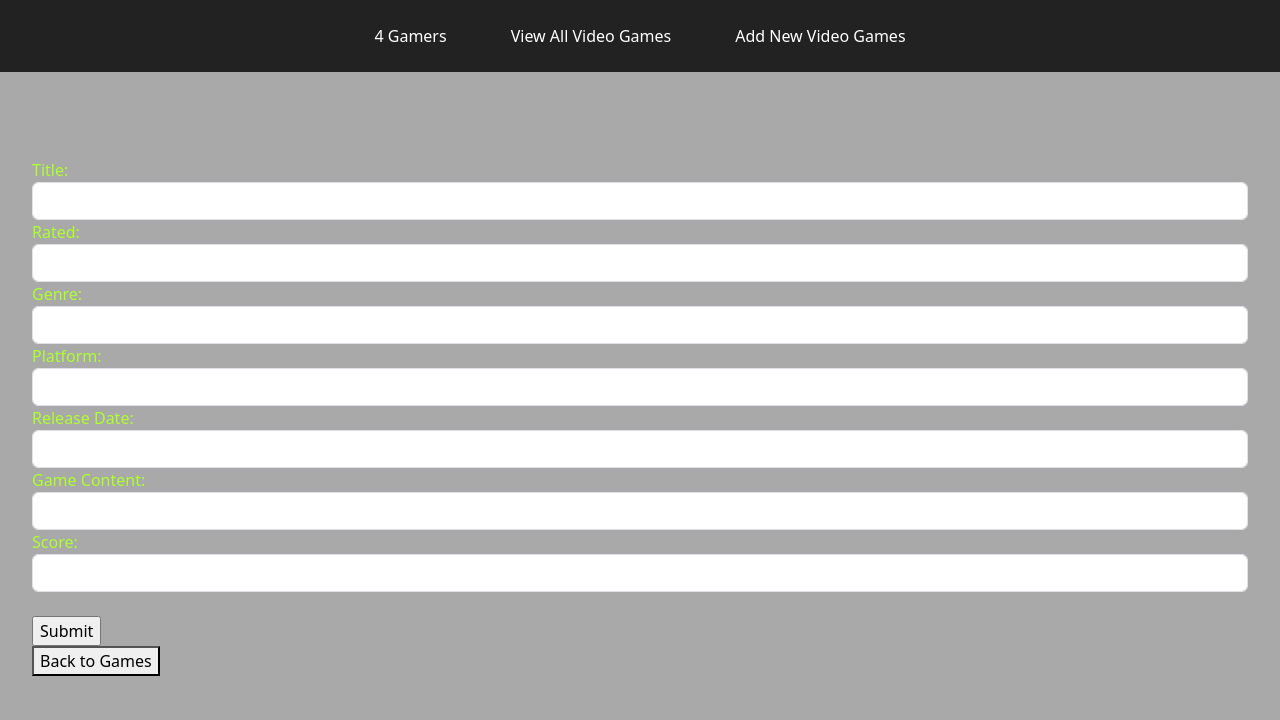
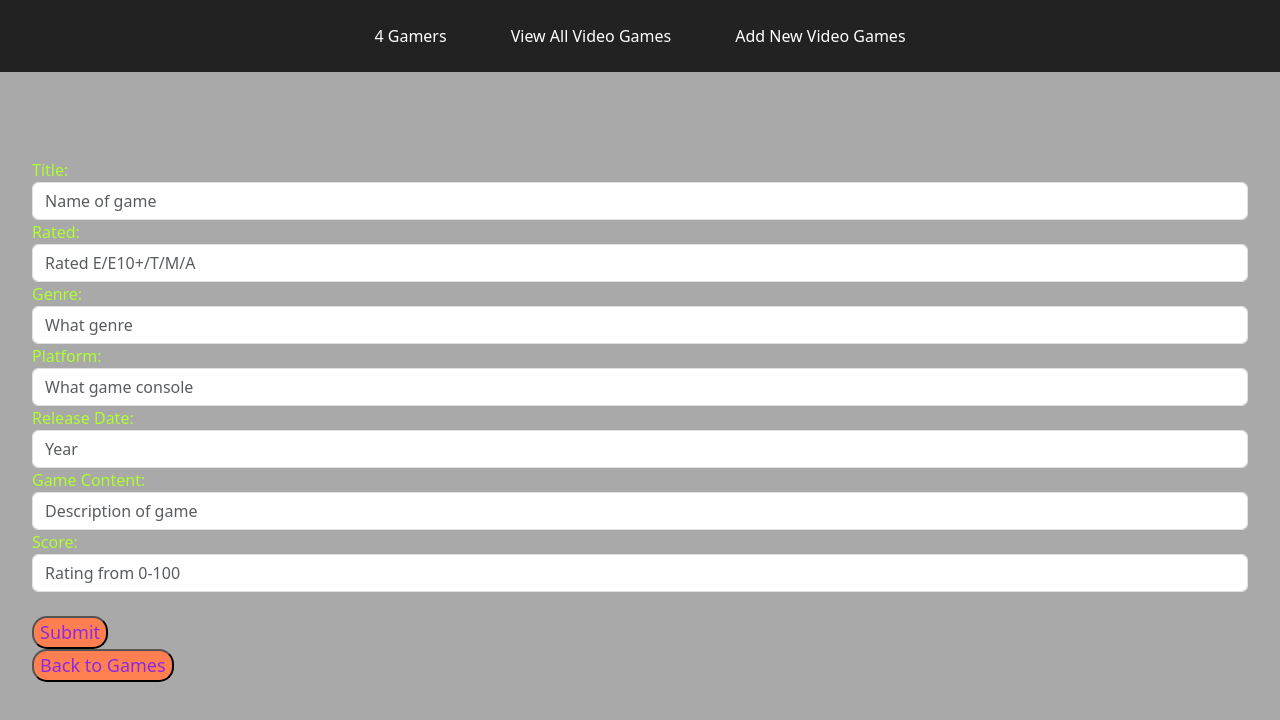
Before and after one commit to ajvee/Video-game-project, a React (Create React App) app in the folder front-end/: page /games/new in a window 1280 px wide. Shown: the top 720 px of the page. Built offline with nearby package versions, Linux system fonts and the light colour scheme.

Commit message:
Css almost done for the app

```diff
--- a/front-end/src/Components/GameNew.js
+++ b/front-end/src/Components/GameNew.js
@@ -49,7 +49,7 @@ const handleSubmit = (event) => {
     type="text"
     value={game.title}
     onChange={handleTextChange}
-    placeholder=""
+    placeholder="Name of game"
     class="form-control"
     required
     />
@@ -63,7 +63,7 @@ const handleSubmit = (event) => {
     type="text"
     value={game.rated}
     onChange={handleTextChange}
-    placeholder=""
+    placeholder="Rated E/E10+/T/M/A"
     class="form-control"
     required
     />
@@ -76,7 +76,7 @@ const handleSubmit = (event) => {
     type="text"
     value={game.genre}
     onChange={handleTextChange}
-    placeholder=""
+    placeholder="What genre"
     class="form-control"
     required
     />
@@ -90,7 +90,7 @@ const handleSubmit = (event) => {
     type="text"
     value={game.platform}
     onChange={handleTextChange}
-    placeholder=""
+    placeholder="What game console"
     class="form-control"
     required
     />
@@ -104,7 +104,7 @@ const handleSubmit = (event) => {
     type="text"
     value={game.release_date}
     onChange={handleTextChange}
-    placeholder=""
+    placeholder="Year"
     class="form-control"
     required
     />
@@ -118,6 +118,7 @@ const handleSubmit = (event) => {
     type="text"
     value={game.game_content}
     onChange={handleTextChange}
+    placeholder="Description of game"
     class="form-control"
     required
     />
@@ -131,6 +132,7 @@ const handleSubmit = (event) => {
     type="number"
     value={game.score}
     onChange={handleTextChange}
+    placeholder="Rating from 0-100"
     class="form-control"
     required
     />
--- a/front-end/src/index.css
+++ b/front-end/src/index.css
@@ -48,3 +48,31 @@ td.score {
 td.genre {
     text-align: center;
 }
+
+button {
+    background-color: coral;
+    border-radius: 15px;
+    color:blueviolet;
+    font-size: large;
+    font-weight: 500;
+}
+
+input {
+    background-color: coral;
+    border-radius: 15px;
+    color:blueviolet;
+    font-size: large;
+    font-weight: 500;
+}
+
+button:hover {
+background-color: plum;
+}
+
+input:hover {
+background-color: plum;
+}
+
+div.edit {
+    margin-top: 100px;
+}
```
